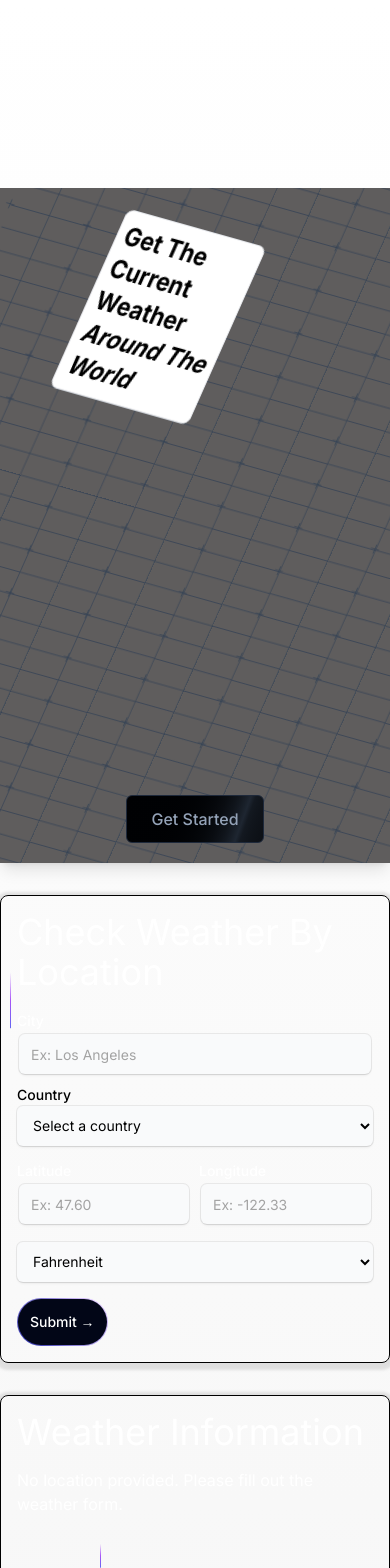
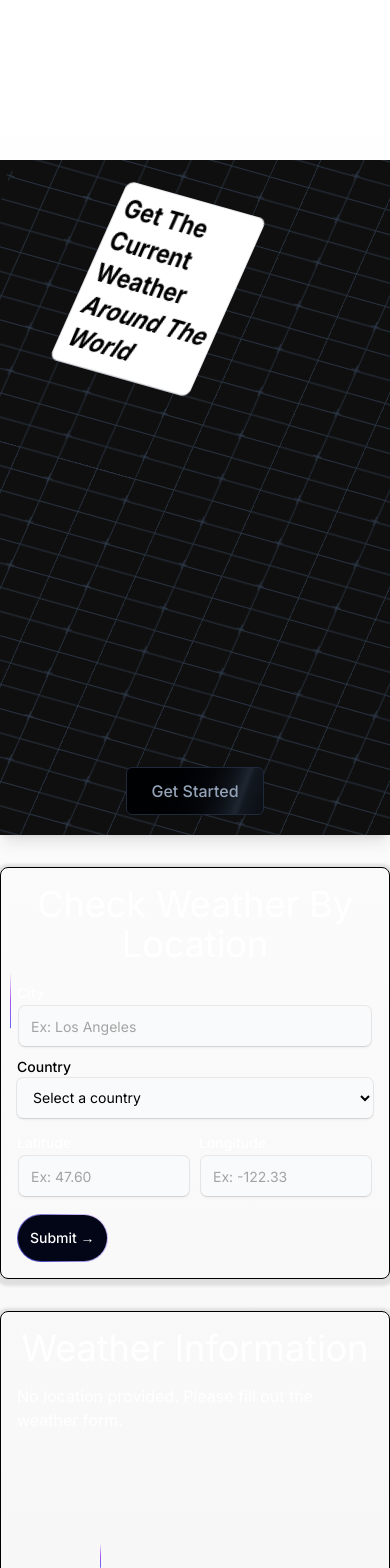
Before and after one commit to kylehuang041/weather-app-2, a Next.js app: page / in a window 390 px wide. Shown: the top 1568 px of the page. Built offline with nearby package versions, Linux system fonts and the light colour scheme.

Commit message:
removed unit and fixed bugs

```diff
--- a/src/app/api/weather/route.js
+++ b/src/app/api/weather/route.js
@@ -18,8 +18,7 @@ export const GET = async (req) => {
      * @link https://openweathermap.org/current
      * @param {number} lat - Latitude.
      * @param {number} lon - Longitude.
-     * @param {string} country - country
-     * @param {string} appid - API key.
+     * @param {string} cityCountry - city and country
      * @return {JsonObject} - Weather data = {
      *   city {string},
      *   country {string}
@@ -37,13 +36,13 @@ export const GET = async (req) => {
      * }
      */
     const { searchParams } = new URL(req.url);
-    const city = searchParams.get('city');
+    const cityCountry = searchParams.get('cityCountry');
     const lat = searchParams.get('lat');
     const lon = searchParams.get('lon');
-    const unit = searchParams.get('units')
-    const weatherApiUrl = "https://api.openweathermap.org/data/2.5/weather?";
+    const weatherApiUrl = "https://api.openweathermap.org/data/2.5/weather";
     const weatherApiKey = process.env.OPENWEATHERMAP_API_KEY;
-    const weatherApiUrlFull = `${weatherApiUrl}${city ? `q=${city}` : (lat && lon ? `lat=${lat}&lon=${lon}` : '')}&appid=${weatherApiKey}&units=${unit}`;
+    const weatherApiUrlFull = `${weatherApiUrl}?${cityCountry ? `q=${encodeURIComponent(cityCountry)}` : (lat && lon ? `lat=${lat}&lon=${lon}` : '')}&appid=${weatherApiKey}&units=imperial`;
+    console.log(weatherApiUrlFull)
 
     const response = await fetch(weatherApiUrlFull); // fetch weather data
     if (!response.ok) { // check if response is valid
--- a/src/app/page.tsx
+++ b/src/app/page.tsx
@@ -16,19 +16,24 @@ import { BackgroundBeamsWithCollision } from "@/components/ui/background-beams-w
 import WeatherDisplay from "@/components/WeatherDisplay";
 import { ContentWrapper } from "@/contexts/Content";
 
-
 export default function Home() {
   return (
+    <main className={`${textColor} w-full h-full flex flex-col gap-7`}>
       <BackgroundBeamsWithCollision>
-        <main className={`${textColor} w-full h-full flex flex-col gap-7`}>
-          <Navbar />
-          <ContentWrapper className="mt-[10rem] w-full h-full">
-            <Hero className="shadow-lg bg-[#0f0f0f]" />
-            <WeatherForm className="max-w-2xl mx-auto" value={weatherFormHeader} />
-            <WeatherDisplay className="max-w-2xl mx-auto" value={weatherDisplayHeader} />
-          </ContentWrapper>
-          <Footer />
-        </main>
+        <Navbar />
+        <ContentWrapper className="mt-[10rem] w-full h-full">
+          <Hero className="shadow-lg bg-[#0f0f0f]" />
+          <WeatherForm
+            className="max-w-2xl mx-auto w-fit sm:w-full"
+            value={weatherFormHeader}
+          />
+          <WeatherDisplay
+            className="max-w-2xl mx-auto w-fit sm:w-full"
+            value={weatherDisplayHeader}
+          />
+        </ContentWrapper>
+        <Footer />
       </BackgroundBeamsWithCollision>
+    </main>
   );
 }
--- a/src/components/Hero.tsx
+++ b/src/components/Hero.tsx
@@ -13,12 +13,12 @@ import Link from 'next/link'
 
 const Hero = ({ className }: { className?: string }) => {
   return (
-    <div className={`${className} relative h-[80vh] w-full bg-[#5f5d5d] overflow-hidden`}>
+    <div className={`${className} relative h-[80vh] w-full overflow-hidden`}>
       {/* Box Background */}
       <Boxes
         rows={50}
         cols={40}
-        className="mt-[3rem] sm:mt-[4rem] absolute bottom-5 lg:ml-[10rem]"
+        className="mt-[3rem] sm:mt-[4rem] bottom-5 lg:ml-[10rem]"
       />
 
       {/* Text Section */}
--- a/src/components/WeatherDisplay.tsx
+++ b/src/components/WeatherDisplay.tsx
@@ -7,9 +7,11 @@
 
 import Image from "next/image";
 import { textColor, weatherIconSize } from "@/data";
-import { useEffect, useState } from "react";
+import { useEffect } from "react";
 import { CardItem, CardBody, CardContainer } from "@/components/ui/3d-card"
 import { useContentContext } from "@/contexts/Content";
+import getWeatherWrapper from "@/lib/weatherApiCall";
+
 
 /**
  * @brief Shows weather content
@@ -24,22 +26,27 @@ const WeatherDisplay = ({
   className?: string;
   value?: string;
 }) => {
-  const {data, setData, unit, setUnit} = useContentContext();
+  const {data, setData} = useContentContext();
 
   useEffect(() => {
-    const localData = JSON.parse(localStorage.getItem("weatherData") || "null");
-    const unitVal = localStorage.getItem("unit") || "F";
-    setUnit(unitVal)
-    setData(localData);
-  }, []);
+    const fetchData = async () => { // refresh weather info
+      const localData = JSON.parse(localStorage.getItem("weatherData") || "null");
+      if (localData) {
+        const newData = await getWeatherWrapper({latitude: localData.lat, longitude: localData.lon})
+        setData(newData);
+      }
+    };
+
+    fetchData();
+  }, [setData]);
 
   return (
     <div
       className={`${className} ${textColor} min-h-[455px] p-4 my-8 mx-4 border border-black shadow-[0px_2px_3px_5px_rgba(0,0,0,0.1)] hover:shadow-[0px_2px_3px_5px_rgba(0,0,0,0.05)] rounded-lg`}
     >
-      <h2 className={`mb-4 text-bold text-4xl`}>{value}</h2>
+      <h2 className={`mb-4 text-bold text-4xl text-center sm:text-left`}>{value}</h2>
       {data && Object.keys(data).length > 0 ? (
-        <div className="flex flex-col md:flex-row w-full h-[50vh] space-y-4 md:space-y-0 md:space-x-4">
+        <div className="flex flex-col md:flex-row w-full min-h-[50vh] space-y-4 md:space-y-0 md:space-x-4">
           <div className="flex-1 flex flex-col items-center justify-center">
             <CardContainer>
               <CardBody>
@@ -54,14 +61,14 @@ const WeatherDisplay = ({
                 </CardItem>
               </CardBody>
             </CardContainer>
-            <p className="font-bold text-2xl">{data.temperature}&deg;{unit}</p>
+            <p className="font-bold text-2xl">{data.temperature}&deg;F</p>
             <p className="">{data.city}</p>
           </div>
           <div className="flex-1 flex flex-col items-center justify-center">
             <div className="text-left">
               <p>Description: <span>{data.description}</span></p>
-              <p>Max Temperature: <span>{data.temp_max}</span></p>
-              <p>Min Temperature: <span>{data.temp_min}</span></p>
+              <p>Max Temperature: <span>{data.temp_max}&deg;F</span></p>
+              <p>Min Temperature: <span>{data.temp_min}&deg;F</span></p>
               <p>Humidity: <span>{data.humidity}</span></p>
               <p>Wind Speed: <span>{data.wind_speed}</span></p>
               <p>Country: <span>{data.country}</span></p>
--- a/src/components/WeatherForm.tsx
+++ b/src/components/WeatherForm.tsx
@@ -11,7 +11,7 @@ import LabelInputContainer from "./LabelInputContainer";
 import { textColor } from "@/data";
 import MagicButton from "@/components/ui/magic-button";
 import { useState, useRef } from "react";
-import getWeatherInfo from "@/lib/weatherApiCall";
+import getWeatherWrapper from "@/lib/weatherApiCall";
 import { useContentContext } from "@/contexts/Content";
 
 /**
@@ -30,10 +30,9 @@ const WeatherForm = ({
     country: "",
     latitude: "",
     longitude: "",
-    unit: "",
   });
   const formRef = useRef<HTMLFormElement | null>(null);
-  const {data, setData, unit, setUnit} = useContentContext();
+  const {setData, unit, setUnit} = useContentContext();
   const [error, setError] = useState("");
 
   const handleChange = (e: any) => {
@@ -49,8 +48,7 @@ const WeatherForm = ({
   const handleSubmit = async (e: React.FormEvent<HTMLFormElement>) => {
     e.preventDefault();
     try {
-      // Call weather API
-      const data = await getWeatherInfo(location);
+      const data = await getWeatherWrapper(location); // get weather info
 
       if (!data || data.error) {
         setError(data.error);
@@ -59,7 +57,6 @@ const WeatherForm = ({
 
       setData(data);
       localStorage.setItem("weatherData", JSON.stringify(data));
-      localStorage.setItem("unit", unit);
 
       // clear data
       if (formRef.current) {
@@ -70,7 +67,6 @@ const WeatherForm = ({
         latitude: "",
         longitude: "",
         country: "",
-        unit: "",
       });
       setError("");
     } catch (error) {
@@ -85,7 +81,7 @@ const WeatherForm = ({
       ref={formRef}
       className={`${className} ${textColor} p-4 my-8 mx-4 border border-black shadow-[0px_2px_3px_5px_rgba(0,0,0,0.1)] hover:shadow-[0px_2px_3px_5px_rgba(0,0,0,0.05)] rounded-lg`}
     >
-      <h2 className={`mb-4 text-bold text-4xl`}>{value}</h2>
+      <h2 className={`mb-4 text-bold text-4xl text-center sm:text-left`}>{value}</h2>
       <div className="grid lg:grid-cols-2 grid-cols-1 gap-3">
         <div className="col-span-1">
           <LabelInputContainer
@@ -111,7 +107,7 @@ const WeatherForm = ({
               dark:shadow-[0px_0px_1px_1px_var(--neutral-700)]
               group-hover/input:shadow-none transition duration-400"
           >
-            <option value="" disabled hidden>
+            <option value="" hidden>
               Select a country
             </option>
             <option value="AF">Afghanistan</option>
@@ -387,23 +383,6 @@ const WeatherForm = ({
             value={location.longitude}
           />
         </div>
-        <select
-          name="unit"
-          id="unit"
-          className="mt-1 md:mt-3 flex h-10 w-full border-none bg-gray-50 dark:bg-zinc-800 text-black dark:text-white shadow-input rounded-md px-3 py-2 text-sm
-            file:border-0 file:bg-transparent file:text-sm file:font-medium placeholder:text-neutral-400 dark:placeholder-text-neutral-600
-            focus-visible:outline-none focus-visible:ring-[2px] focus-visible:ring-neutral-400 dark:focus-visible:ring-neutral-600
-            disabled:cursor-not-allowed disabled:opacity-50 dark:shadow-[0px_0px_1px_1px_var(--neutral-700)]
-            group-hover/input:shadow-none transition duration-400"
-          onChange={(e) => {
-            e.preventDefault();
-            setUnit(e.target.value === "imperial" ? "F" : "C")
-          }}
-          value={location.unit || "imperial"}
-        >
-          <option value="imperial">Fahrenheit</option>
-          <option value="metric">Celsius</option>
-        </select>
       </div>
 
       {error && <p className="text-red-500 mt-4">{error}</p>}
--- a/src/contexts/Content.tsx
+++ b/src/contexts/Content.tsx
@@ -4,13 +4,14 @@ const ContentContext = createContext<any>({});
 
 export function ContentWrapper({ children, className }: { children: React.ReactNode; className?: string; }) {
   const [data, setData] = useState<any>({});
-  const [unit, setUnit] = useState("");
 
-  return <ContentContext.Provider value={{data, setData, unit, setUnit}}>
-    <div className={className}>
-      {children}
-    </div>
-  </ContentContext.Provider>;
+  return (
+    <ContentContext.Provider value={{data, setData}}>
+      <div className={className}>
+        {children}
+      </div>
+    </ContentContext.Provider>
+  );
 };
 
 export function useContentContext() {
--- a/src/lib/weatherApiCall.ts
+++ b/src/lib/weatherApiCall.ts
@@ -1,21 +1,35 @@
 /**
- * @brief calls weather api to get current weather
- * @param location {string} - city,country=lat,lon
+ * @brief Wrapper for weather api
+ * @author Kyle Huang
+ * @date 8/28/2024
+ * @version 0.1
  */
-const getWeatherInfo = async ({city, country, latitude, longitude, unit} : {city?: string; country?: string; latitude?: string; longitude?: string; unit: string | undefined;}) => {
+
+/**
+ * @brief Fetches the current weather information from the API.
+ * @param {Object} params - Parameters for the weather API request.
+ * @param {string} [params.city] - The city name (optional).
+ * @param {string} [params.country] - The country code (optional).
+ * @param {string} [params.latitude] - The latitude coordinate (optional).
+ * @param {string} [params.longitude] - The longitude coordinate (optional).
+ * @returns {Promise<Object>} - A promise that resolves to the weather data object.
+ */
+const getWeatherWrapper = async ({city, country, latitude: lat, longitude: lon} : {city?: string; country?: string; latitude?: string; longitude?: string;}) => {
   const cityOrCountry = city || country;
-  const latAndLon = latitude && longitude;
+  const latAndLon = lat && lon;
+
+  if (country && !city) throw new Error("You cannot just pass in country.");
 
   // check if inputs are not empty
   if (cityOrCountry || latAndLon) {
     // check if latitude and longitude are in the right range
-    if (latAndLon && (parseFloat(latitude) < -90 || parseFloat(latitude) > 90 || parseFloat(longitude) < -180 || parseFloat(longitude) > 180)) {
+    if (latAndLon && (parseFloat(lat) < -90 || parseFloat(lat) > 90 || parseFloat(lon) < -180 || parseFloat(lon) > 180)) {
       throw new Error('Invalid latitude or longitude');
     }
 
     // fetch data with API call
     let response: Response | undefined;
-    const query = cityOrCountry ? `/api/weather?city=${encodeURIComponent(city ?? "Seattle")},${country}&units=${unit || 'imperial'}` : `/api/weather?lat=${latitude}&lon=${longitude}&units=${unit || 'imperial'}`;
+    const query = cityOrCountry ? `/api/weather?cityCountry=${encodeURIComponent(city || "Seattle")},${country}` : `/api/weather?lat=${lat}&lon=${lon}`;
     response = await fetch(query, {
       method: 'GET',
     });
@@ -32,4 +46,4 @@ const getWeatherInfo = async ({city, country, latitude, longitude, unit} : {city
   }
 }
 
-export default getWeatherInfo;
+export default getWeatherWrapper;
```
